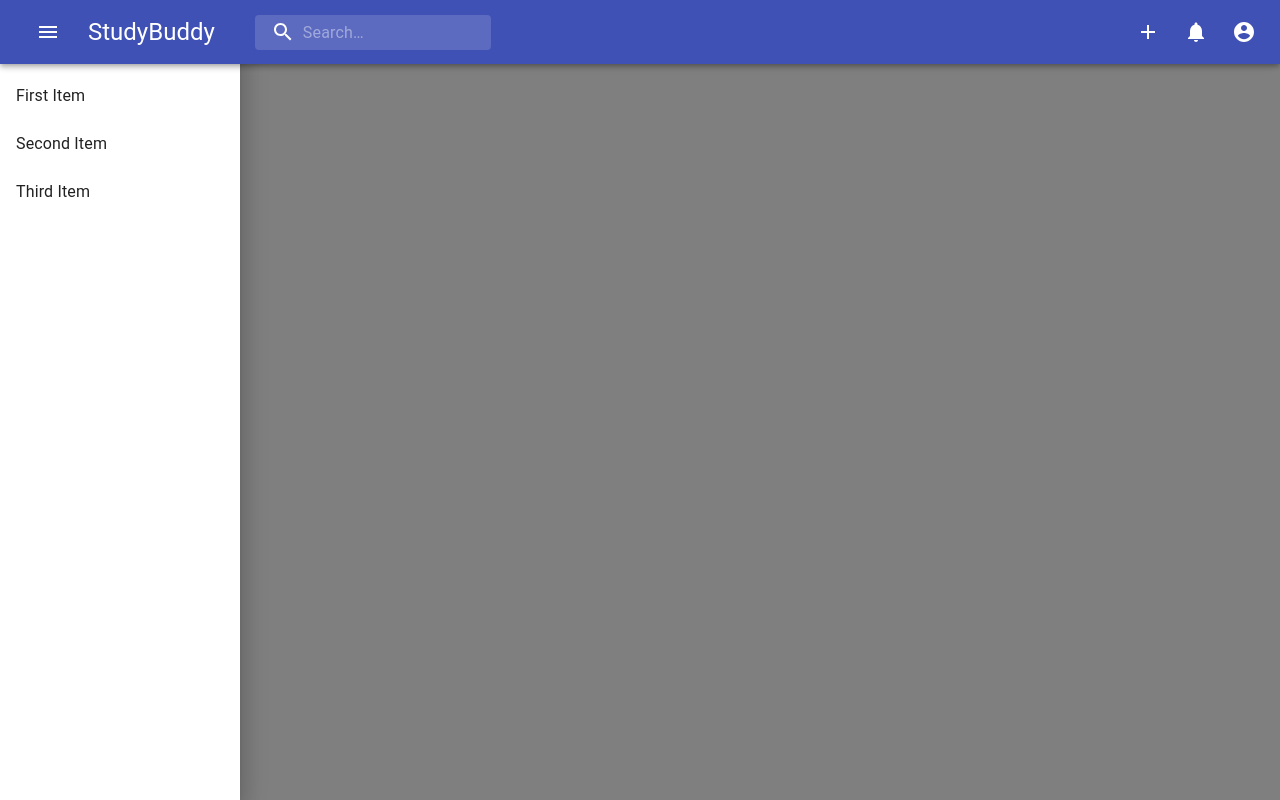
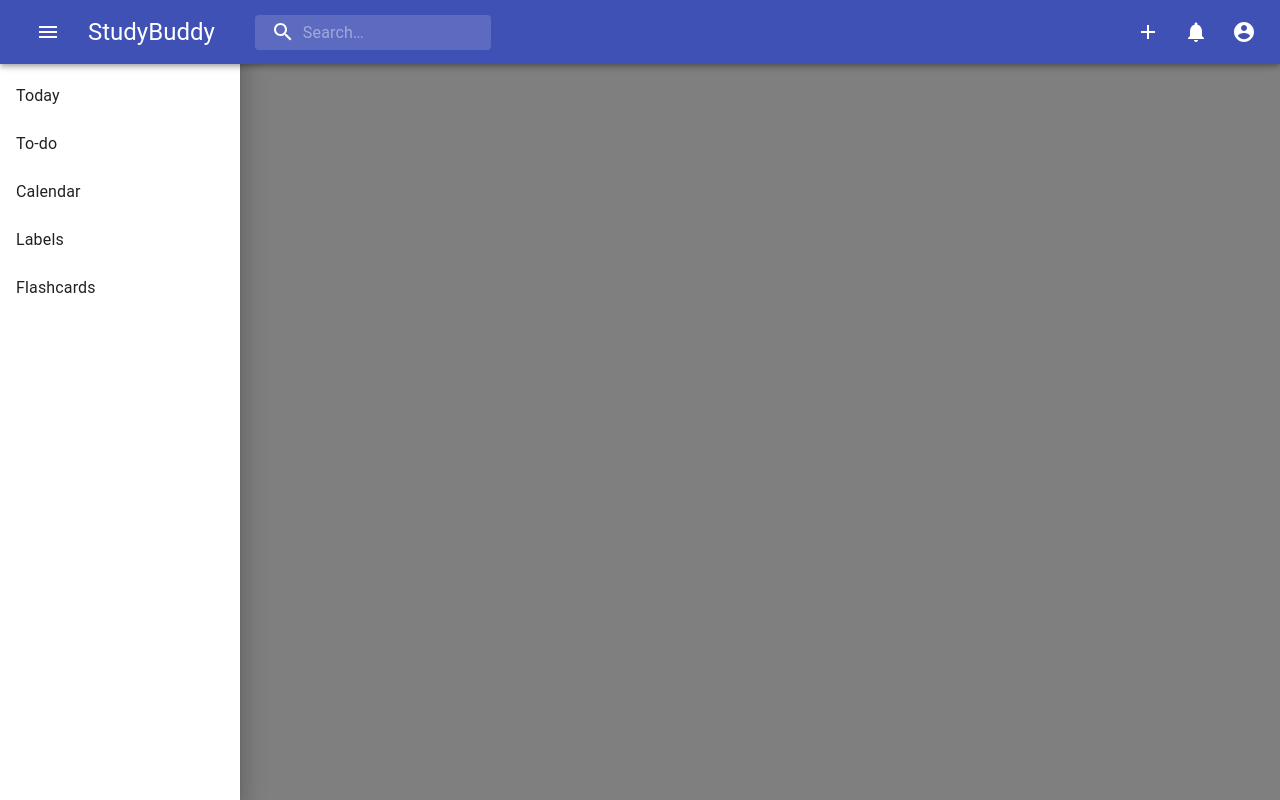
Before and after one commit to alexl0806/OrgTool, a React (Create React App) app in the folder client/: page /flashcards in a window 1280 px wide. Both pictures are taken after a click on the button 48 px from the left and 32 px from the top of the page. Built offline with nearby package versions, Linux system fonts and the light colour scheme.

Commit message:
Added router to side menu

```diff
--- a/client/package.json
+++ b/client/package.json
@@ -14,6 +14,7 @@
     "npm": "^7.19.1",
     "react": "^17.0.2",
     "react-dom": "^17.0.2",
+    "react-router-dom": "^5.2.0",
     "react-scripts": "4.0.3",
     "redux": "^4.1.0",
     "redux-thunk": "^2.3.0"
--- a/client/src/components/AppNavbar/AppNavbar.js
+++ b/client/src/components/AppNavbar/AppNavbar.js
@@ -53,6 +53,7 @@ const AppNavbar = () => {
 
   return (
     <>
+      <Toolbar />
       <AppBar position="fixed" className={classes.appBar}>
         <Toolbar>
           <IconButton
--- a/client/src/components/AppNavbar/SideMenu/SideMenu.js
+++ b/client/src/components/AppNavbar/SideMenu/SideMenu.js
@@ -1,5 +1,6 @@
 import React from "react";
 import { makeStyles } from "@material-ui/core/styles";
+import { BrowserRouter as Router, Switch, Route, Link } from "react-router-dom";
 import {
   Drawer,
   List,
@@ -16,15 +17,25 @@ const useStyles = makeStyles((theme) => ({
   drawerPaper: {
     width: 240,
   },
+  link: {
+    textDecoration: "none",
+    color: "inherit",
+  },
 }));
 
-const listItems = ["First Item", "Second Item", "Third Item"];
+const listItems = [
+  { path: "/", text: "Today" },
+  { path: "/todo", text: "To-do" },
+  { path: "/calendar", text: "Calendar" },
+  { path: "/labels", text: "Labels" },
+  { path: "/flashcards", text: "Flashcards" },
+];
 
 const SideMenu = ({ isOpen, toggleSideMenu }) => {
   const classes = useStyles();
 
   return (
-    <>
+    <Router>
       <Drawer
         anchor="left"
         open={isOpen}
@@ -34,18 +45,36 @@ const SideMenu = ({ isOpen, toggleSideMenu }) => {
         }}
         onClose={toggleSideMenu}
       >
-        <div>
-          <Toolbar />
-          <List>
-            {listItems.map((text) => (
+        <Toolbar />
+        <List>
+          {listItems.map(({ path, text }) => (
+            <Link to={path} className={classes.link}>
               <ListItem button key={text}>
                 <ListItemText primary={text} />
               </ListItem>
-            ))}
-          </List>
-        </div>
+            </Link>
+          ))}
+        </List>
       </Drawer>
-    </>
+
+      <Switch>
+        <Route path="/" exact>
+          <h1>Today</h1>
+        </Route>
+        <Route path="/todo">
+          <h1>Todo</h1>
+        </Route>
+        <Route path="/calendar">
+          <h1>Calendar</h1>
+        </Route>
+        <Route path="/labels">
+          <h1>Labels</h1>
+        </Route>
+        <Route path="/flashcards">
+          <h1>Flashcards</h1>
+        </Route>
+      </Switch>
+    </Router>
   );
 };
 
```
Also changed, not shown: 1 other file (tests, documents, lock files or other folders).
